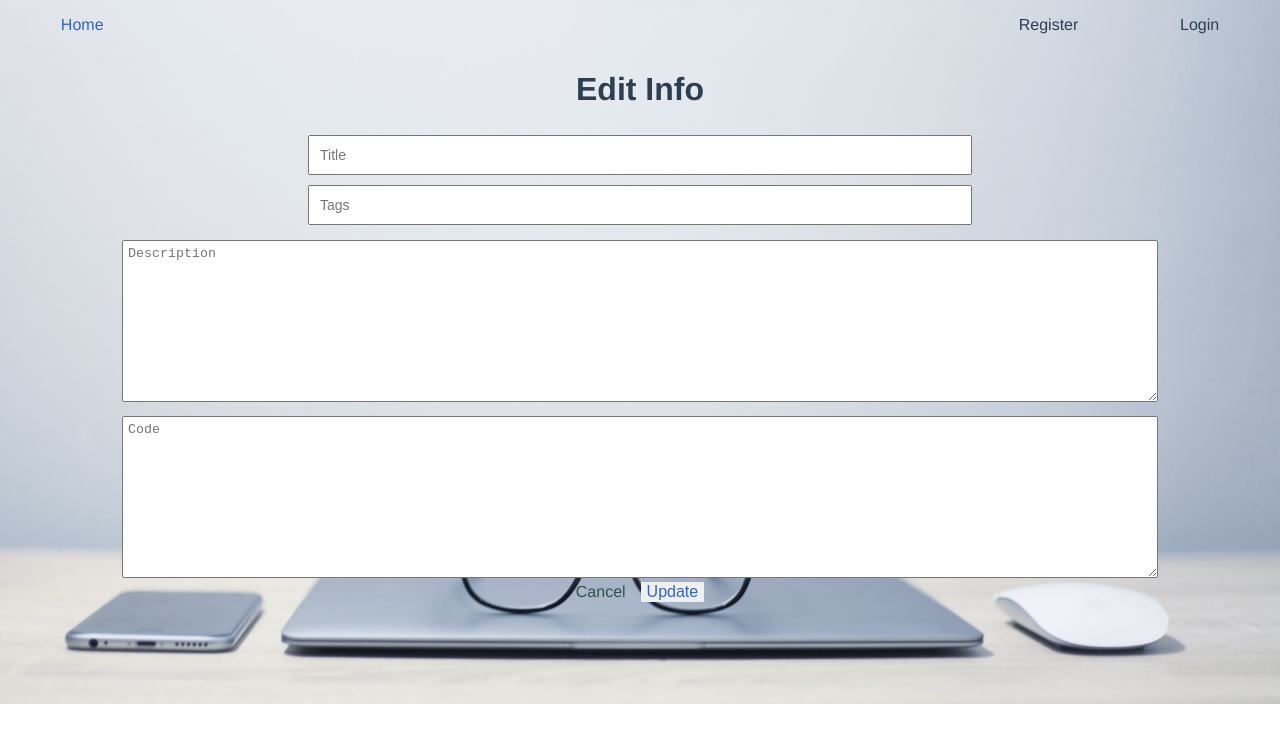
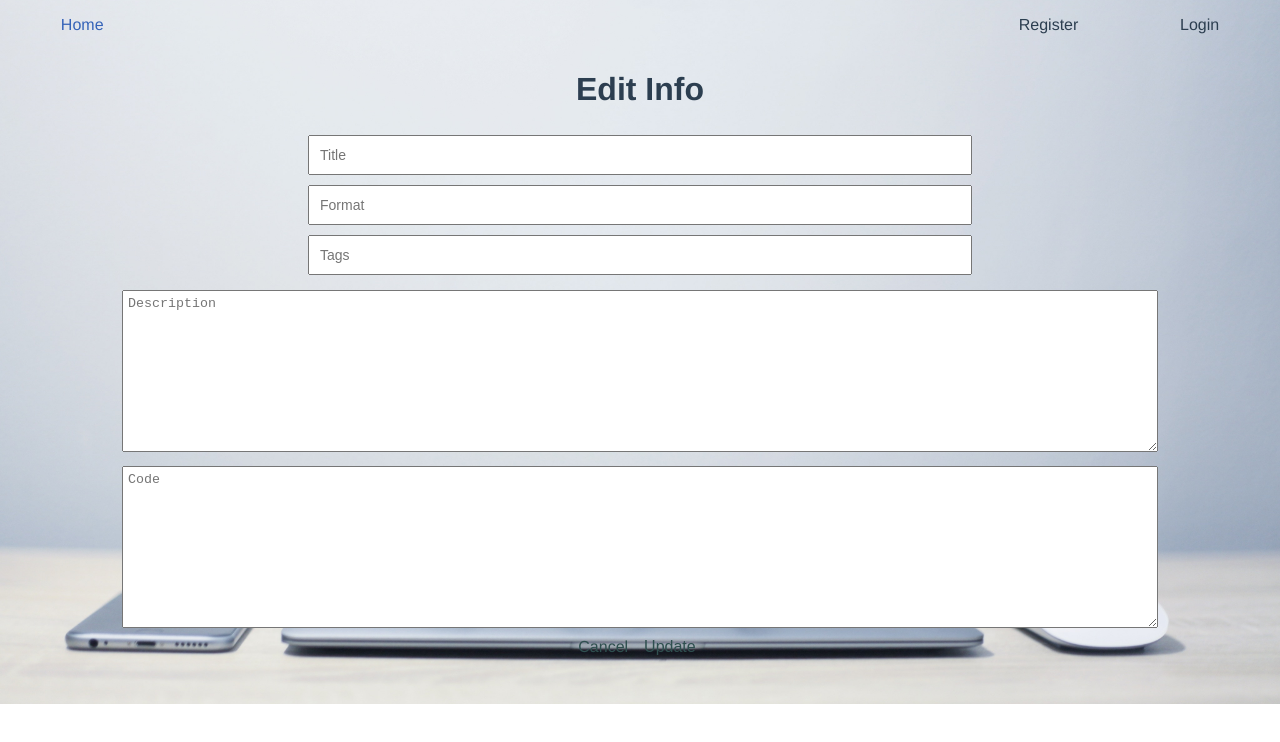
Before and after one commit to tommyboybarti/mevn, a Vue app in the folder client/: page /posts/edit/1 in a window 1280 px wide. Shown: the top 742 px of the page. Built offline with nearby package versions, Linux system fonts and the light colour scheme; no server answers.

Commit message:
added format and styling

```diff
--- a/client/src/components/EditPost.vue
+++ b/client/src/components/EditPost.vue
@@ -4,6 +4,9 @@
     <div class="form">
       <div>
         <input type="text" placeholder="Title" v-model="post.title">
+      </div>
+      <div>
+        <input type="text" placeholder="Format" v-model="post.format">
       </div>
       <div>
         <input type="text" placeholder="Tags" v-model="post.tags">
@@ -53,6 +56,7 @@ export default {
       await PostsService.updatePost({
         id: this.$route.params.id,
         title: this.post.title,
+        format: this.post.format,
         tags: this.post.tags,
         description: this.post.description,
         code: this.post.code
@@ -77,21 +81,20 @@ textarea {
   height: 150px;
   padding: 5px;
 }
-a {
+a, button {
   text-decoration: none;
   color: darkslategrey;
+  margin: 5px;
 }
-a:hover {
+a:hover, button:hover {
   color: deepskyblue;
 }
 button {
-  color: rgb(53, 99, 184);
-  margin-left: 15px;
   border: none;
+  background: transparent;
   font-size: 16px;
 }
 button:hover {
-  color: deepskyblue;
   cursor: pointer;
 }
 </style>
--- a/client/src/components/NewPost.vue
+++ b/client/src/components/NewPost.vue
@@ -4,6 +4,9 @@
     <div class="form">
       <div>
         <input type="text" placeholder="Title" v-model="title">
+      </div>
+      <div>
+        <input type="text" placeholder="Title" v-model="format">
       </div>
       <div>
         <input type="text" placeholder="Tags" v-model="tags">
@@ -28,6 +31,7 @@ export default {
   data () {
     return {
       title: '',
+      format: '',
       tags: '',
       description: '',
       code: ''
@@ -37,6 +41,7 @@ export default {
     async addPost () {
       await PostsService.addPost({
         title: this.title,
+        format: this.format,
         tags: this.tags,
         description: this.description,
         code: this.code
--- a/client/src/components/Posts.vue
+++ b/client/src/components/Posts.vue
@@ -13,6 +13,7 @@
           <thead>
             <tr>
               <th>Title</th>
+              <th>Format</th>
               <th>Tags</th>
               <th>Action</th>
             </tr>
@@ -21,6 +22,7 @@
             <!-- v-for requires a key -->
             <tr class="need-margin" v-for="post in filteredPosts" :key="post.id">
               <td class="title"><p>{{ post.title }}</p></td>
+              <td class="format"><p>{{ post.format }}</p></td>
               <td class="tags"><p>{{ post.tags }}</p></td>
               <td>
                 <router-link v-bind:to="{ name: 'ViewPost', params: { id: post._id }}">View</router-link>
@@ -50,7 +52,7 @@ export default {
   // name: 'posts',
   data () {
     return {
-      msg: 'Articles',
+      msg: 'Posts',
       posts: [],
       search: ''
     }
@@ -65,6 +67,7 @@ export default {
         const reg = new RegExp(this.search, 'i')
         return (
           post.title.match(reg) ||
+          post.format.match(reg) ||
           post.tags.match(reg) ||
           post.description.match(reg)
         )
@@ -87,8 +90,7 @@ export default {
 .container {
   margin-top: 20px;
   position: center;
-  background-image: url("../assets/empire_build.jpg");
-  background-size: cover;
+  background: rgba(208, 221, 235, 0.9);
   background-attachment: scroll;
   box-sizing: border-box;
   min-height: 550px;
--- a/client/src/components/ViewPost.vue
+++ b/client/src/components/ViewPost.vue
@@ -6,8 +6,9 @@
         <thead>
           <tr>
             <th>Title</th>
+            <th>Format</th>
             <th>Tags</th>
-            <th>Link</th>
+            <th>Link/Description</th>
             <th>Code</th>
             <th>Action</th>
           </tr>
@@ -15,8 +16,9 @@
         <tbody>
           <tr>
             <td>{{ post.title }}</td>
+            <td>{{ post.format }}</td>
             <td>{{ post.tags }}</td>
-            <td><a v-bind:href="post.description" target="_blank">{{ post.description }}</a></td>
+            <td class="link"><a v-bind:href="post.description" target="_blank">{{ post.description }}</a></td>
             <td><pre>{{ post.code }}</pre></td>
             <td>
               <router-link v-bind:to="{ name: 'EditPost'
@@ -73,7 +75,6 @@ export default {
 table {
   border-spacing: 0px;
   width: 100%;
-  position: relative;
 }
 thead {
   padding: 20px;
@@ -88,6 +89,9 @@ th {
 td {
   padding: 15px;
 }
+.link {
+  word-break: break-all;
+}
 a {
   display: block;
   margin: 10px;
```
Also changed, not shown: 2 other files (tests, documents, lock files or other folders).
